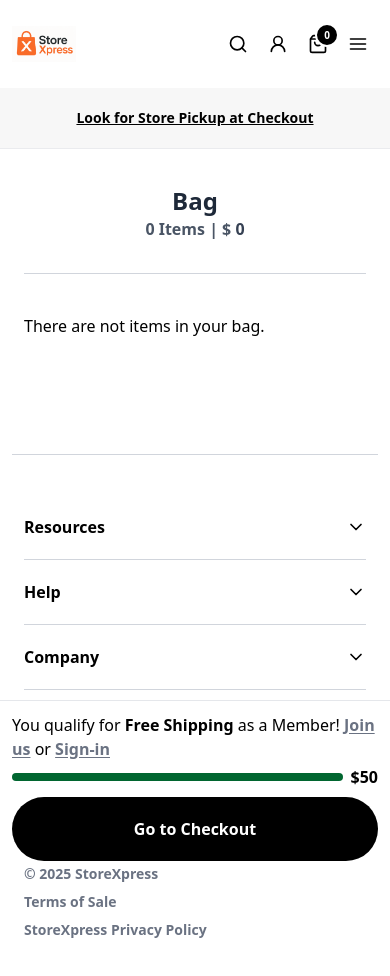
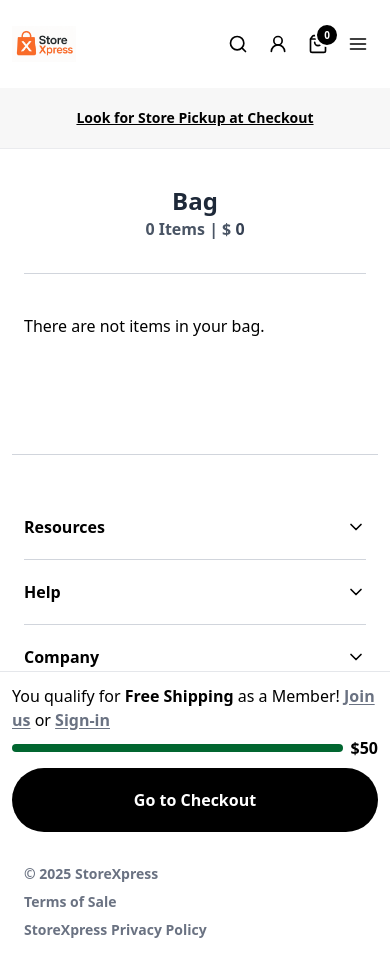
Before and after one commit to faosy-adebimpe/storexpress, a Next.js app: page /cart in a window 390 px wide. Shown: the top 976 px of the page. Built offline with nearby package versions, Linux system fonts and the light colour scheme.

Commit message:
adjust the go to checkout button

```diff
--- a/src/app/cart/page.tsx
+++ b/src/app/cart/page.tsx
@@ -31,7 +31,7 @@ const CartPage = () => {
 
                 <Cart />
 
-                <div className="fixed w-full left-0 bottom-0 bg-white p-3 flex gap-1 flex-col h-36 border-t border-gray-200 lg:hidden">
+                <div className="fixed w-full left-0 bottom-0 bg-white p-3 flex gap-1 flex-col min-h-36 border-t border-gray-200 lg:hidden">
                     <p className="">
                         You qualify for{' '}
                         <span className="font-semibold">Free Shipping</span> as
--- a/src/app/page.tsx
+++ b/src/app/page.tsx
@@ -7,7 +7,7 @@ import { useProductsStore } from '@/store/productsStore';
 import { fetchCategories, fetchDynaicProducts } from '@/utils/fetchers';
 import { useQuery } from '@tanstack/react-query';
 import classNames from 'classnames';
-import { ChevronDownIcon, FunnelIcon } from 'lucide-react';
+import { ChevronDownIcon, FunnelIcon, Settings2Icon } from 'lucide-react';
 
 export default function Home() {
     const { url, setUrl } = useProductsStore();
@@ -91,7 +91,8 @@ export default function Home() {
                     </p>
                     <button className="px-5 py-1 cc gap-1 border border-page-gray rounded-full font-semibold">
                         <span className="">Filter</span>
-                        <FunnelIcon className="size-4" />
+                        {/* <FunnelIcon className="size-4" /> */}
+                        <Settings2Icon className="size-4" />
                     </button>
                 </div>
 
```
